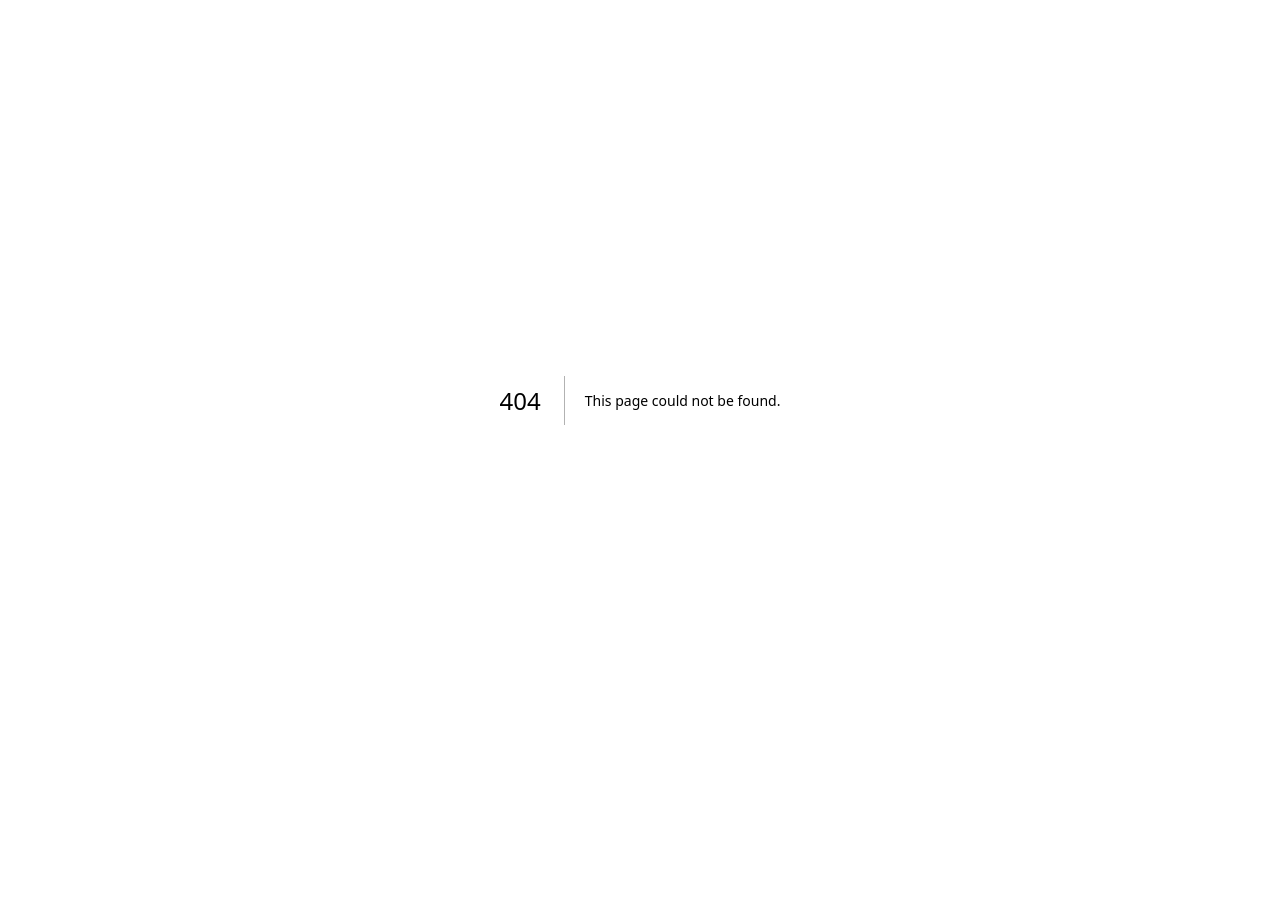
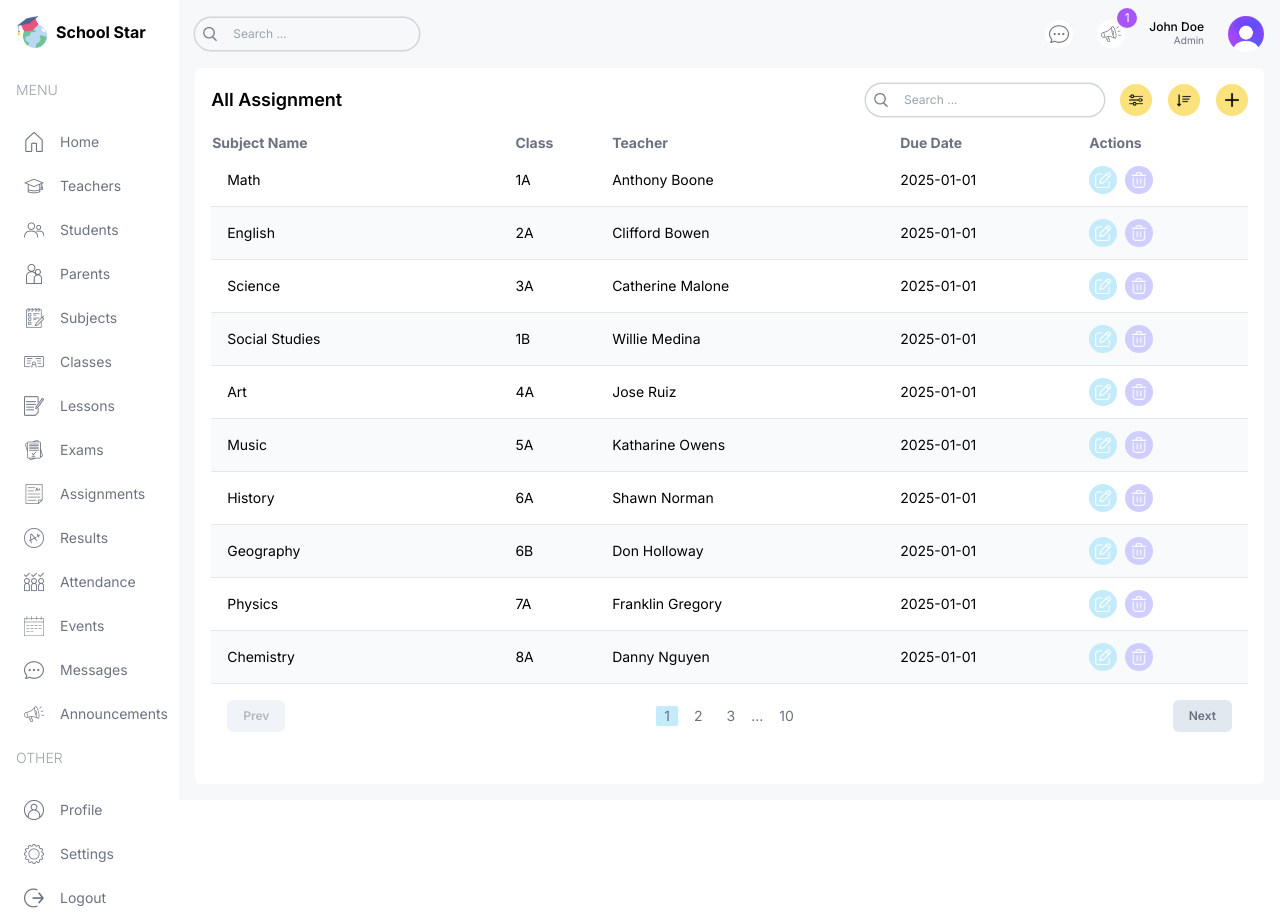
Before and after one commit to Tegarsw17/school-management, a Next.js app: page /list/assignments in a window 1280 px wide. Before the commit this address had no page. Before the commit the page ends 800 px from the top, so only its background shows below. Built offline with nearby package versions, Linux system fonts and the light colour scheme.

Commit message:
add list assignments

```diff
--- /dev/null
+++ b/src/app/(dashboard)/list/assignments/page.tsx
@@ -0,0 +1,87 @@
+import Pagination from "@/components/Pagination"
+import Table from "@/components/Table"
+import TableSearch from "@/components/TableSearch"
+import { assignmentsData, examsData, lessonsData, role } from "@/lib/data"
+import Image from "next/image"
+import Link from "next/link"
+
+type Assignment = {
+    id: number;
+    subject: string;
+    class: string;
+    teacher: string;
+    dueDate: string;
+}
+
+const columns = [
+    {
+        header: "Subject Name", accessor: "name"
+    },
+    {
+        header: "Class", accessor: "class", className: "hidden md:table-cell"
+    },
+    {
+        header: "Teacher", accessor: "teacher", className: "hidden md:table-cell"
+    },
+    {
+        header: "Due Date", accessor: "dueDate", className: "hidden md:table-cell"
+    },
+    {
+        header: "Actions", accessor: "action"
+    },
+]
+
+const AssignmentListPage = () => {
+
+    const renderRow = (item: Assignment) => (
+        <tr key={item.id} className="border-b border-gray-200 even:bg-slate-50 text-sm hover:bg-starPurpleLight">
+            <td className="flex items-center gap-4 p-4">{item.subject}</td>
+            <td className="hidden md:table-cell">{item.class}</td>
+            <td className="hidden md:table-cell">{item.teacher}</td>
+            <td className="hidden md:table-cell">{item.dueDate}</td>
+            <td>
+                <div className="flex items-center gap-2">
+                    <Link href={`/list/teacher/${item.id}`} >
+                        <button className="flex w-7 h-7 items-center justify-center rounded-full bg-starSky">
+                            <Image src={"/edit.png"} alt="logo" width={16} height={16} />
+                        </button>
+                    </Link>
+                    {role === "admin" && (<Link href={`/list/teacher/${item.id}`} >
+                        <button className="flex w-7 h-7 items-center justify-center rounded-full bg-starPurple">
+                            <Image src={"/delete.png"} alt="logo" width={16} height={16} />
+                        </button>
+                    </Link>)}
+                </div>
+            </td>
+        </tr>
+    )
+
+    return (
+        <div className="bg-white p-4 rounded-md flex-1 m-4 mt-0">
+            {/* top */}
+            <div className="flex items-center justify-between">
+                <h1 className="hidden md:block text-lg font-semibold">All Assignment</h1>
+                <div className="flex flex-col md:flex-row gap-4 items-center w-full md:w-auto">
+                    <TableSearch />
+                    <div className="flex items-center gap-4 self-end">
+                        <button className="w-8 h-8 flex items-center justify-center rounded-full bg-starYellow">
+                            <Image src={"/filter.png"} alt="logo" width={14} height={14} />
+                        </button>
+                        <button className="w-8 h-8 flex items-center justify-center rounded-full bg-starYellow">
+                            <Image src={"/sort.png"} alt="logo" width={14} height={14} />
+                        </button>
+                        <button className="w-8 h-8 flex items-center justify-center rounded-full bg-starYellow">
+                            <Image src={"/plus.png"} alt="logo" width={14} height={14} />
+                        </button>
+                    </div>
+                </div>
+            </div>
+            {/* list */}
+            <Table columns={columns} renderRow={renderRow} data={assignmentsData} />
+            {/* pagination */}
+            <Pagination />
+        </div>
+    )
+}
+
+export default AssignmentListPage
```
